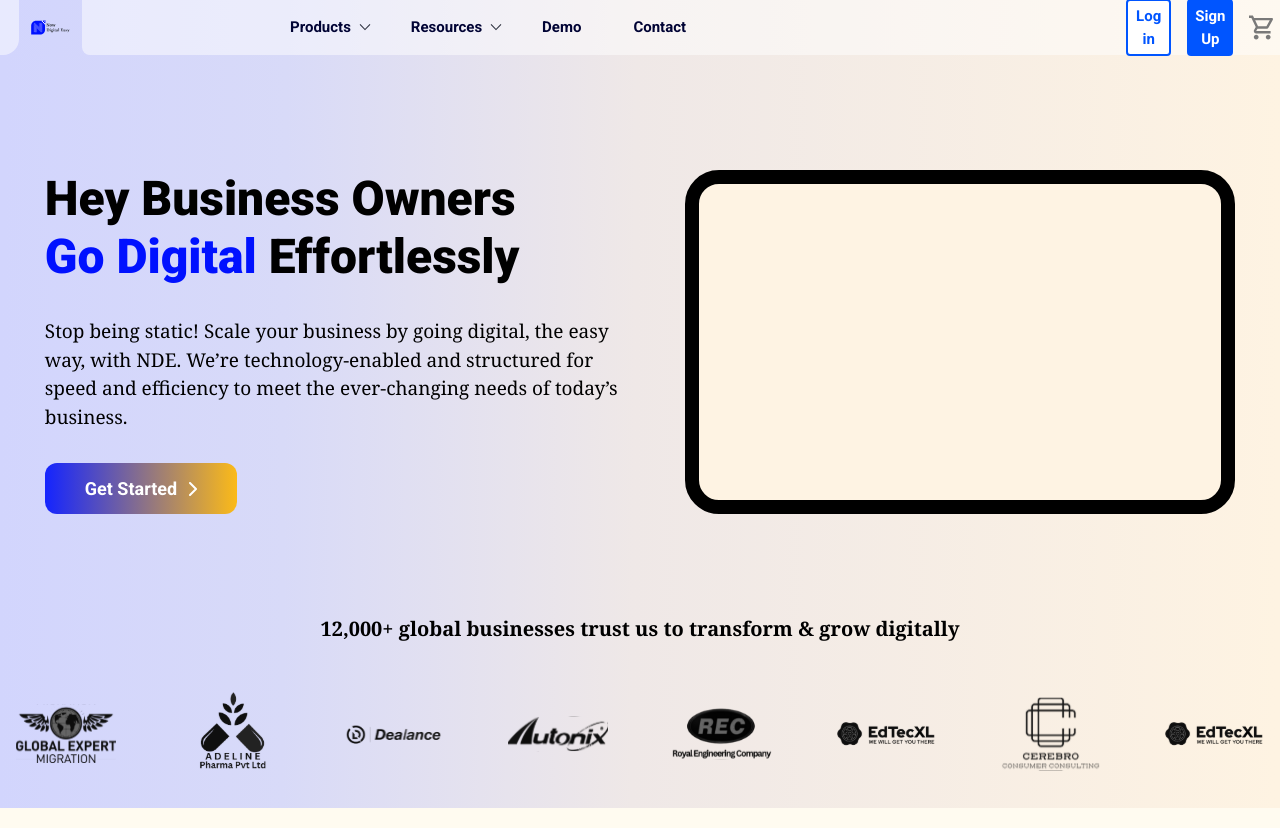
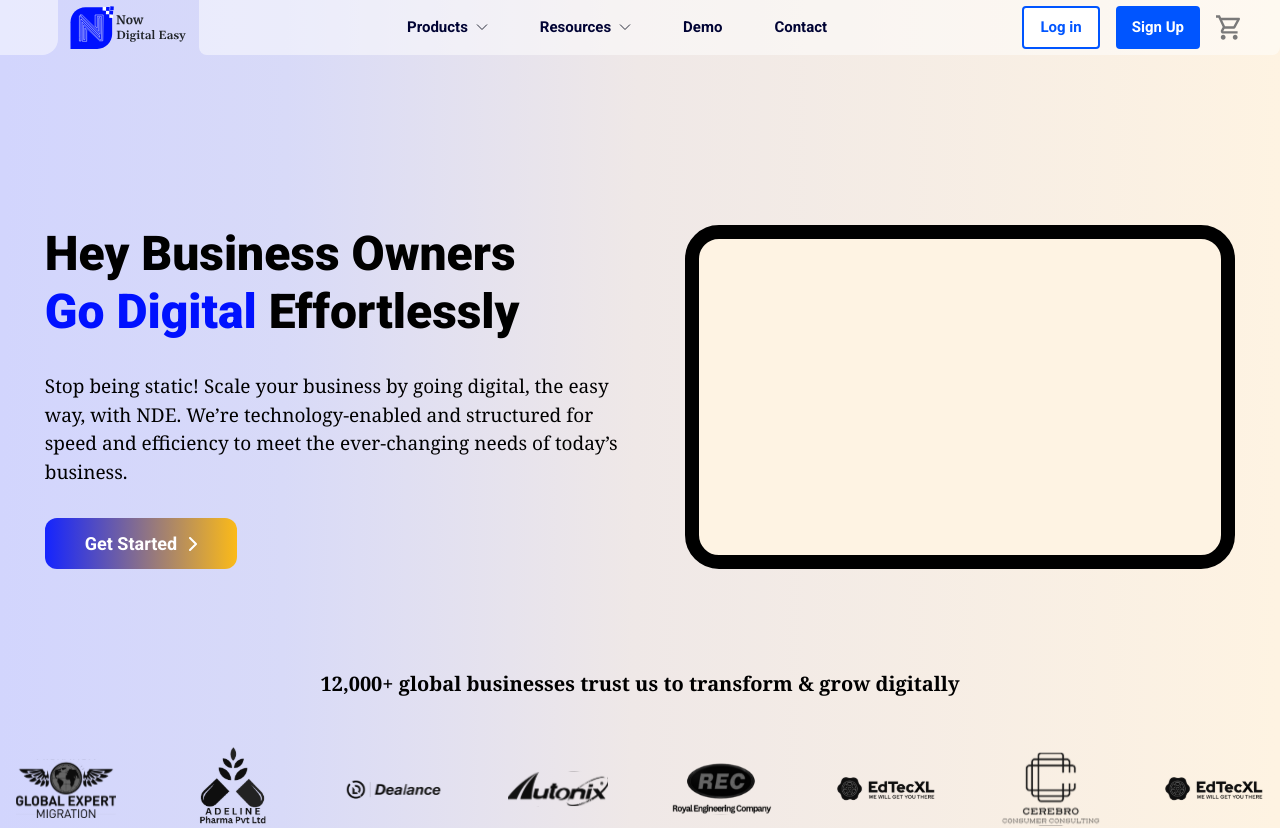
Before and after one commit to smackdowna/nowdigital, a Next.js app: page / in a window 1280 px wide. Shown: the top 828 px of the page. Built offline with nearby package versions, Linux system fonts and the light colour scheme.

Commit message:
fix:navbar

```diff
--- a/src/components/Navbar.tsx
+++ b/src/components/Navbar.tsx
@@ -4,28 +4,26 @@ import { ICONS } from "@/assets";
 
 const Navbar = () => {
     return (
-        <div className="fixed z-50">
-            <nav
-                className="relative bg-gradient-light  items-center justify-between h-[60px] xl:h-[55px] "
-            >
-                {/* logo */}
-                <div className="flex items-center justify-center h-full w-full">
+        <div className="z-50">
+            <nav className="relative bg-gradient-light items-center justify-between h-[60px] xl:h-[55px]">
+                {/* Logo */}
+                <div className="flex items-center h-full w-full">
                     <div className="bg-white bg-opacity-50 w-[58px] h-full rounded-br-2xl"></div>
-                    <Link href="/" className="px-3  h-full">
+                    <Link href="/" className="px-3 h-full">
                         <Image
                             src={ICONS.logo}
                             alt="logo"
                             className="w-[117px] h-full"
                         />
                     </Link>
-                    <div className="bg-white bg-opacity-50 flex-grow  justify-between  pl-16  px-10 h-full rounded-b-lg flex items-center  ">
-                        <div className="flex justify-between ">
-                            <div className="flex items-center gap-[52px] ml-36  max-lg:hidden text-[15px] text-[#000334] font-roboto font-bold">
-                                <div className="flex gap-2">
+                    <div className="bg-white bg-opacity-50 flex-grow justify-between pl-16 px-10 h-full rounded-b-lg flex items-center">
+                        {/* Navigation Links */}
+                        <div className="hidden md:flex items-center gap-[52px] ml-36 text-[15px] text-[#000334] font-roboto font-bold">
+                            <div className="flex items-center gap-2">
                                 <span>Products</span>
                                 <Image src={ICONS.drop} alt="" />
                             </div>
-                                <div className="flex gap-2">
+                            <div className="flex items-center gap-2">
                                 <span>Resources</span>
                                 <Image src={ICONS.drop} alt="" />
                             </div>
@@ -36,20 +34,27 @@ const Navbar = () => {
                                 <span>Contact</span>
                             </div>
                         </div>
-                        </div>
-                        <div className="flex justify-end gap-10 ml-[440px] ">
+                        {/* Action Buttons */}
+                        <div className="hidden md:flex justify-end gap-10 ml-auto">
                             <div className="flex gap-4">
-                                <button className=" bg-white border-[2px] border-[#0055FF] text-[#0055FF] px-2 py-1 rounded-[4px] text-[15px] font-bold max-lg:hidden">Log in</button>
-                                <button className=" bg-[#0055FF] text-white px-2 py-1 rounded-[4px] text-[15px] font-bold max-lg:hidden">Sign Up</button>
-                                <Image src={ICONS.chart} alt={""} />
+                                <button className="bg-white border-[2px] border-[#0055FF] text-[#0055FF] px-4 py-2 rounded-[4px] text-[15px] font-bold">
+                                    Log in
+                                </button>
+                                <button className="bg-[#0055FF] text-white px-4 py-2 rounded-[4px] text-[15px] font-bold">
+                                    Sign Up
+                                </button>
+                                <Image src={ICONS.chart} alt="Chart Icon" />
                             </div>
                         </div>
                     </div>
                 </div>
+                {/* Mobile Menu Button */}
+                {/* <button className="md:hidden flex items-center ml-auto">
+                    <Image src={ICONS.menu} alt="Menu Icon" />
+                </button> */}
             </nav>
         </div>
+    );
+};
 
-    )
-}
-
-export default Navbar
+export default Navbar;
```
Lines whose indentation alone changed are shown as unchanged.
